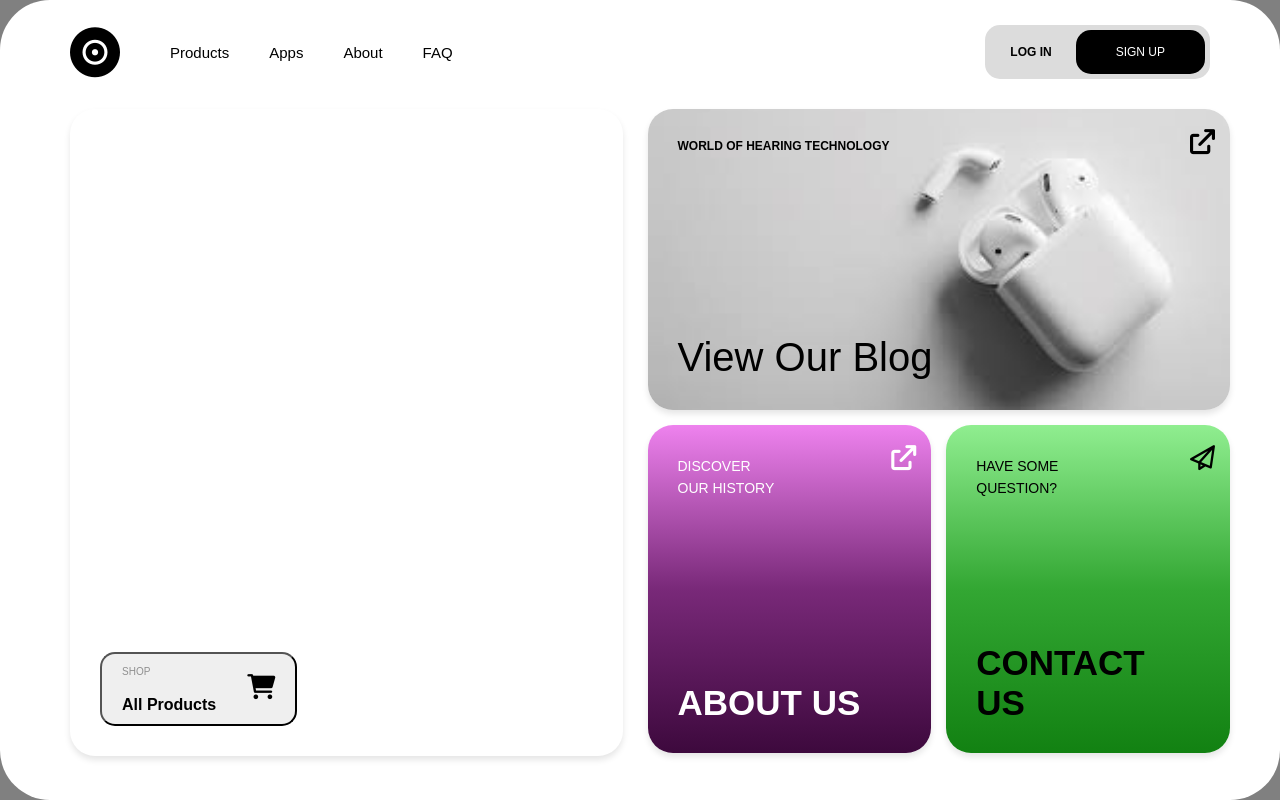
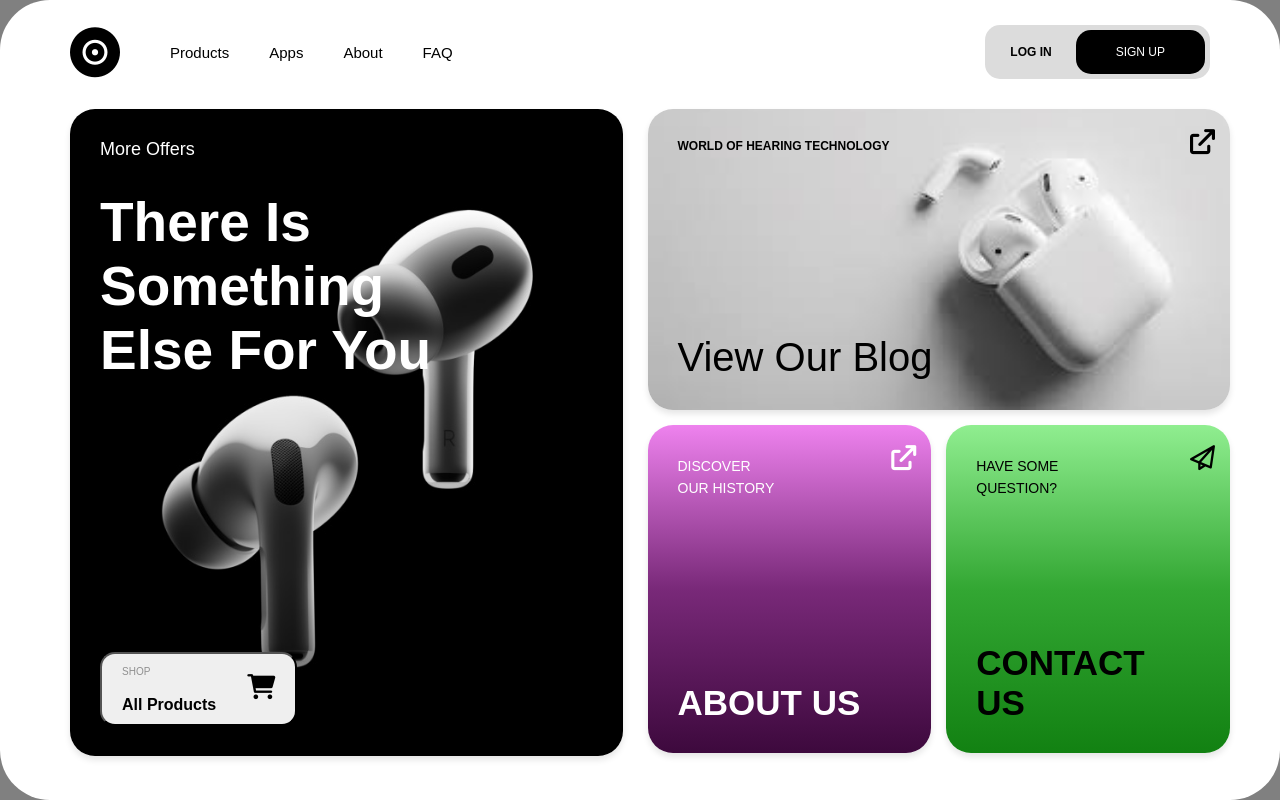
Before and after one commit to Omarwafik/Grid-System, a plain HTML site: page index.html in a window 1280 px wide. Drawn offline with Linux system fonts and the light colour scheme; files whose address does not match are found by name.

Commit message:
Update master.css

```diff
--- a/master.css
+++ b/master.css
@@ -117,7 +117,7 @@ aside {
     grid-area: side;
     height: 95%;
     width: 95%;
-    background-image: url(../img/pro_endframe__e2wscfy18pme_large.jpg);
+    background-image: url(pro_endframe__e2wscfy18pme_large.jpg);
     background-repeat: no-repeat;
     background-size: cover;
     background-position: center;
```
